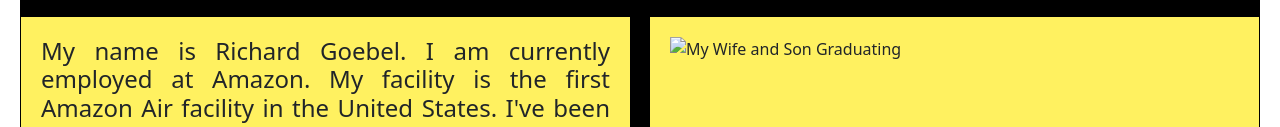
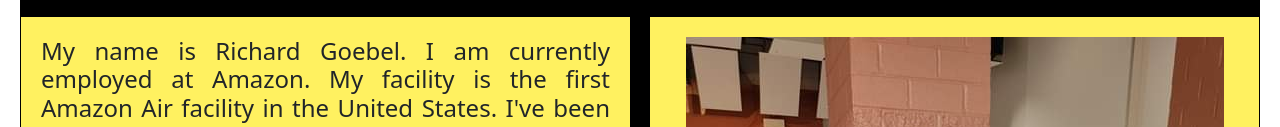
Before and after one commit to richardgoebel/mywebpage, a plain HTML site: page index.html in a window 1280 px wide. Shown: the part 1067-1194 px from the top of the page. Drawn offline with nearby package versions, Linux system fonts and the light colour scheme; the site is published under a folder, as on GitHub Pages, so addresses that start at the root find nothing.

Commit message:
Add files via upload

```diff
--- a/index.html
+++ b/index.html
@@ -48,7 +48,7 @@
         <h4>My name is Richard Goebel. I am currently employed at Amazon. My facility is the first Amazon Air facility in the United States. I've been with the company for 3 and a half years. My current role is Learning Ambassador. I live in Jamestown, Ohio, which is about 30 minutes from the facility I work at. I have a lovely wife named Autumn, and two wonderful boys named Owen and Connor. These kids do not live at home, so now we have four spoiled cats that take up a lot of our time. If I'm not at home or at work, you can usually find me out in nature playing disc golf. It has become less of a hobby and now more of an obsession. When the weather is nice, my wife and I enjoy going to festivals. I'm creating this webpage as a landing for anyone who may be interested in getting to know more about me or what it is that I do. Please refer to the links below and don't forget to subscribe to my blog!</h4>
       </main>
       <div class="grid-item item7">
-        <img src="/media/wife.jpg" alt="My Wife and Son Graduating">
+        <img src="media/wife.jpg" alt="My Wife and Son Graduating">
 </div>
 <div class="grid-item item8">
 <h3><a href="https://www.linkedin.com/in/richard-goebel-91375533/">LinkedIn</a></h3>
```
